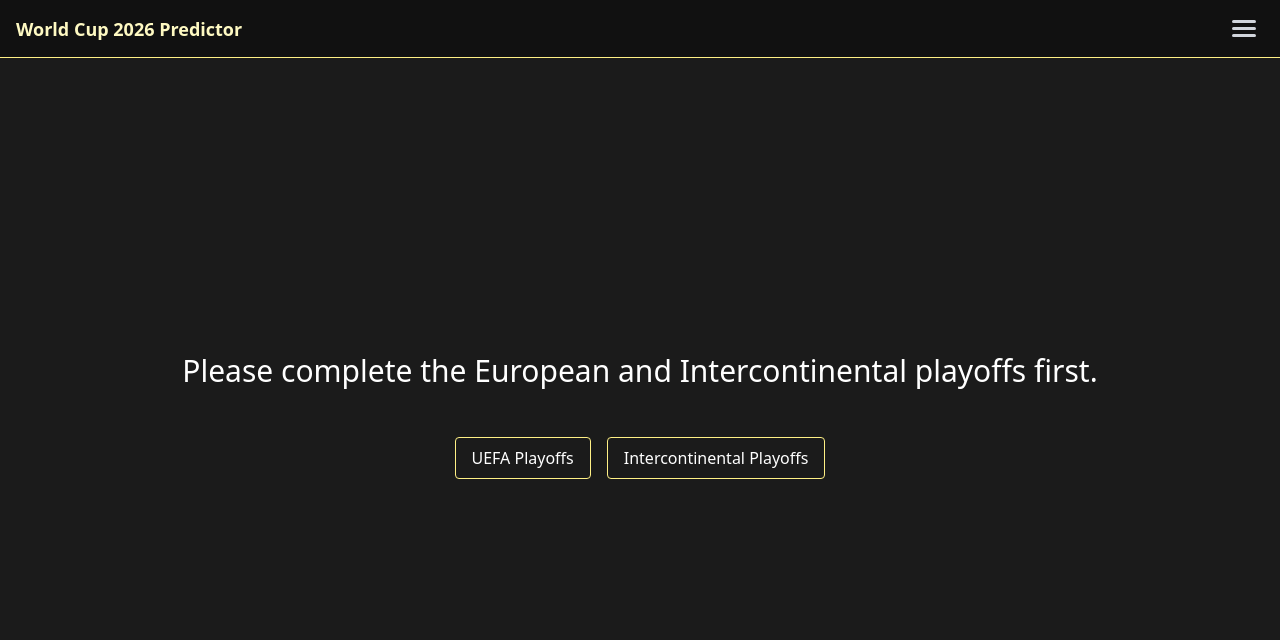
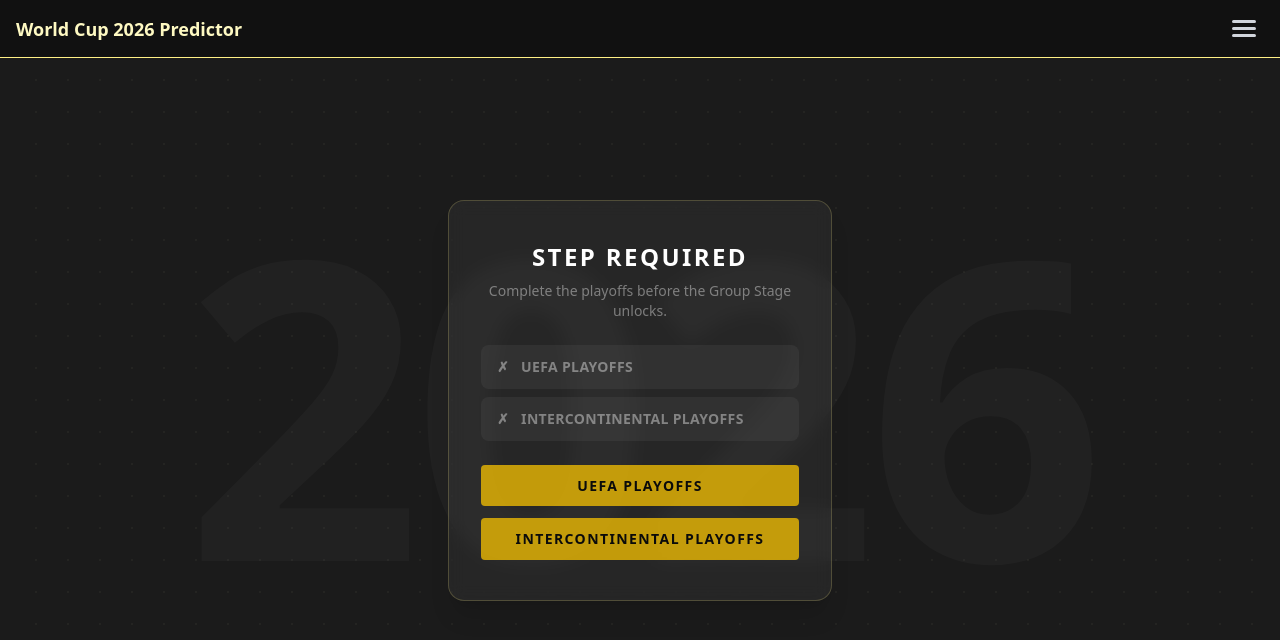
Before and after one commit to KaloyanYonov/WorldCup2026Predictor, a React (Vite) app in the folder wc/: page /GroupStage in a window 1280 px wide. Shown: the top 640 px of the page. Built offline with nearby package versions, Linux system fonts and the light colour scheme.

Commit message:
refactoring the group stage if playoffs not ready

```diff
--- a/wc/src/components/RedirectButton.tsx
+++ b/wc/src/components/RedirectButton.tsx
@@ -2,14 +2,15 @@ import { Link } from "react-router-dom";
 
 type RedirectButtonProps = {
   to: string;
-  text:string;
+  text: string;
+  className?: string;
 };
 
-export default function RedirectButton({ to, text }: RedirectButtonProps) {
+export default function RedirectButton({ to, text, className = "" }: RedirectButtonProps) {
   return (
     <Link
       to={to}
-      className="bg-[#1B1B1B] border border-yellow-200 hover:bg-yellow-500 hover:text-black px-4 py-2 rounded text-white text-center m-2 active:scale-95 transition"
+      className={`w-full px-4 py-3 bg-yellow-400 text-black font-bold text-sm uppercase tracking-widest rounded hover:bg-yellow-300 active:scale-95 transition-all text-center leading-tight ${className}`}
     >
       {text}
     </Link>
--- a/wc/src/pages/GroupStage.tsx
+++ b/wc/src/pages/GroupStage.tsx
@@ -74,20 +74,68 @@ export default function GroupStage() {
 
 
 
-      {!ready ? (
-        <div className="flex flex-col items-center justify-center animate-[fadeIn_0.4s_ease-out_forwards]">
-          <p className="text-white flex items-center justify-center m-10 text-3xl">
-            Please complete the European and Intercontinental playoffs first.
-          </p>
-          <div className="flex">
-            <RedirectButton to="/EuropeanPlayoffs" text="UEFA Playoffs" />
-            <RedirectButton
-              to="/intercontinentalPlayoffs"
-              text="Intercontinental Playoffs"
+      {!ready ? (() => {
+        const uefaDone = !!(winnerA && winnerB && winnerC && winnerD);
+        const intercoDone = !!(path1 && path2);
+        return (
+          <div className="relative w-full min-h-screen flex items-center justify-center overflow-hidden -mx-5">
+            <div
+              className="absolute inset-0 pointer-events-none"
+              style={{
+                backgroundImage: "radial-gradient(rgba(255,255,200,0.04) 1px, transparent 1px)",
+                backgroundSize: "32px 32px",
+              }}
             />
+            <div className="absolute inset-0 flex items-center justify-center pointer-events-none select-none overflow-hidden">
+              <span
+                className="font-black text-white leading-none tracking-tight"
+                style={{ fontSize: "clamp(10rem, 38vw, 26rem)", opacity: 0.025 }}
+              >
+                2026
+              </span>
+            </div>
+
+            <div className="relative z-10 flex flex-col items-center gap-6 text-center px-8 py-10 rounded-2xl border border-yellow-200/20 bg-white/5 backdrop-blur-sm shadow-xl opacity-0 animate-[fadeIn_0.4s_ease-out_forwards] max-w-sm w-full mx-4">
+              <div className="flex flex-col gap-2">
+                <h2 className="text-white text-2xl font-black uppercase tracking-widest">
+                  Step Required
+                </h2>
+                <p className="text-white/40 text-sm">
+                  Complete the playoffs before the Group Stage unlocks.
+                </p>
+              </div>
+
+              <div className="flex flex-col gap-2 w-full">
+                <div className={`flex items-center gap-3 px-4 py-3 rounded-lg text-sm font-semibold uppercase tracking-wide ${uefaDone ? "bg-green-500/10 text-green-400" : "bg-white/5 text-white/40"}`}>
+                  <span>{uefaDone ? "✓" : "✗"}</span>
+                  <span>UEFA Playoffs</span>
+                </div>
+                <div className={`flex items-center gap-3 px-4 py-3 rounded-lg text-sm font-semibold uppercase tracking-wide ${intercoDone ? "bg-green-500/10 text-green-400" : "bg-white/5 text-white/40"}`}>
+                  <span>{intercoDone ? "✓" : "✗"}</span>
+                  <span>Intercontinental Playoffs</span>
+                </div>
+              </div>
+
+              <div className="flex flex-col gap-3 w-full">
+                {!uefaDone && (
+                  <RedirectButton
+                    to="/EuropeanPlayoffs"
+                    text="UEFA Playoffs"
+                    className="animate-[pulse_2s_ease-in-out_infinite]"
+                  />
+                )}
+                {!intercoDone && (
+                  <RedirectButton
+                    to="/intercontinentalPlayoffs"
+                    text="Intercontinental Playoffs"
+                    className="animate-[pulse_2s_ease-in-out_infinite]"
+                  />
+                )}
+              </div>
+            </div>
           </div>
-        </div>
-      ) : (
+        );
+      })() : (
         <>
           {!showThirdPlace &&
 
```
